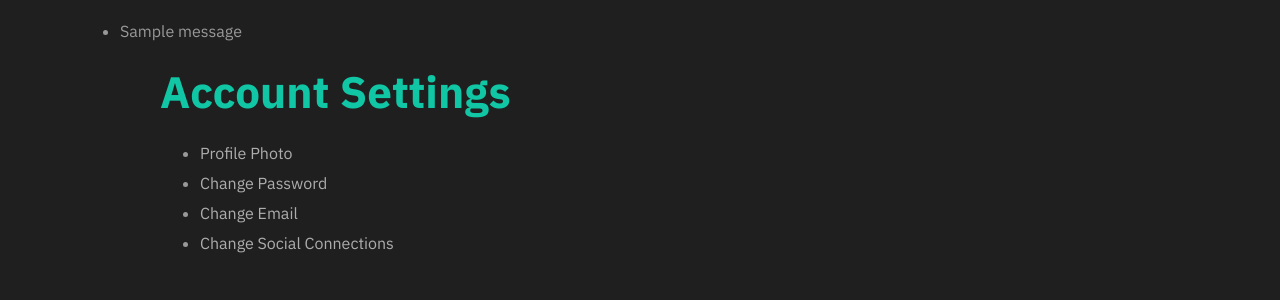
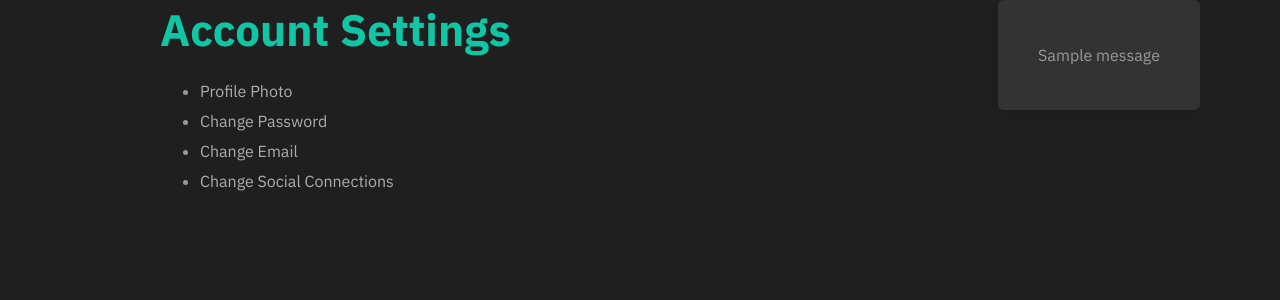
Before and after one commit to mlsgrnt/musr, a Django app: page /account/ in a window 1280 px wide. Shown: the part 159-459 px from the top of the page. Run offline with Django 3.2, Linux system fonts and the light colour scheme; a user stored in the database is signed in; tables that the repository leaves empty hold one stand-in row (values such as "Sample post"); one stand-in notice (Sample message) is shown; some libraries are stand-ins or nearby versions.

Commit message:
Style messages

```diff
--- a/musr_project/static/style.css
+++ b/musr_project/static/style.css
@@ -1,3 +1,4 @@
+/* General */
 a {
   color: var(--c-primary-2xlight);
   text-decoration: none;
@@ -8,6 +9,8 @@ a:hover {
   color: var(--c-primary-xlight);
   text-decoration: none;
 }
+
+/* Nav */
 
 .header {
   display: grid;
@@ -23,7 +26,8 @@ a:hover {
   }
 }
 
-.nav {
+.nav,
+.errorlist {
   list-style-type: none;
 }
 .nav > li {
@@ -60,15 +64,15 @@ a:hover {
   text-decoration: none;
 }
 
-/* TEMPORARY */
-.addPostForm {
-  display: none;
-}
-
 .active {
   /* Ironically only Safari doens't use the -webkit prefix */
   -webkit-text-stroke: 1px;
   text-stroke: 1px;
+}
+
+/* TEMPORARY */
+.addPostForm {
+  display: none;
 }
 
 .song {
@@ -76,6 +80,11 @@ a:hover {
 }
 .song:hover {
   background-color: #eee;
+}
+
+/* Messages */
+.messages {
+  float: right;
 }
 
 /* SocialAccount buttons */
@@ -126,7 +135,3 @@ div.login {
   flex-direction: column;
   align-items: flex-start;
 }
-
-.errorlist {
-  list-style-type: none;
-}
--- a/musr_project/templates/musr/base.html
+++ b/musr_project/templates/musr/base.html
@@ -48,12 +48,10 @@
       </div>
 
       {% if messages %}
-        <div class="messages">
-          <ul>
+        <div class="messages dialog">
             {% for message in messages %}
-              <li>{{message}}</li>
+              <span class="">{{message}}</span>
             {% endfor %}
-          </ul>
         </div>
       {% endif %}
       <div class="spacerLeft-xl">
```
